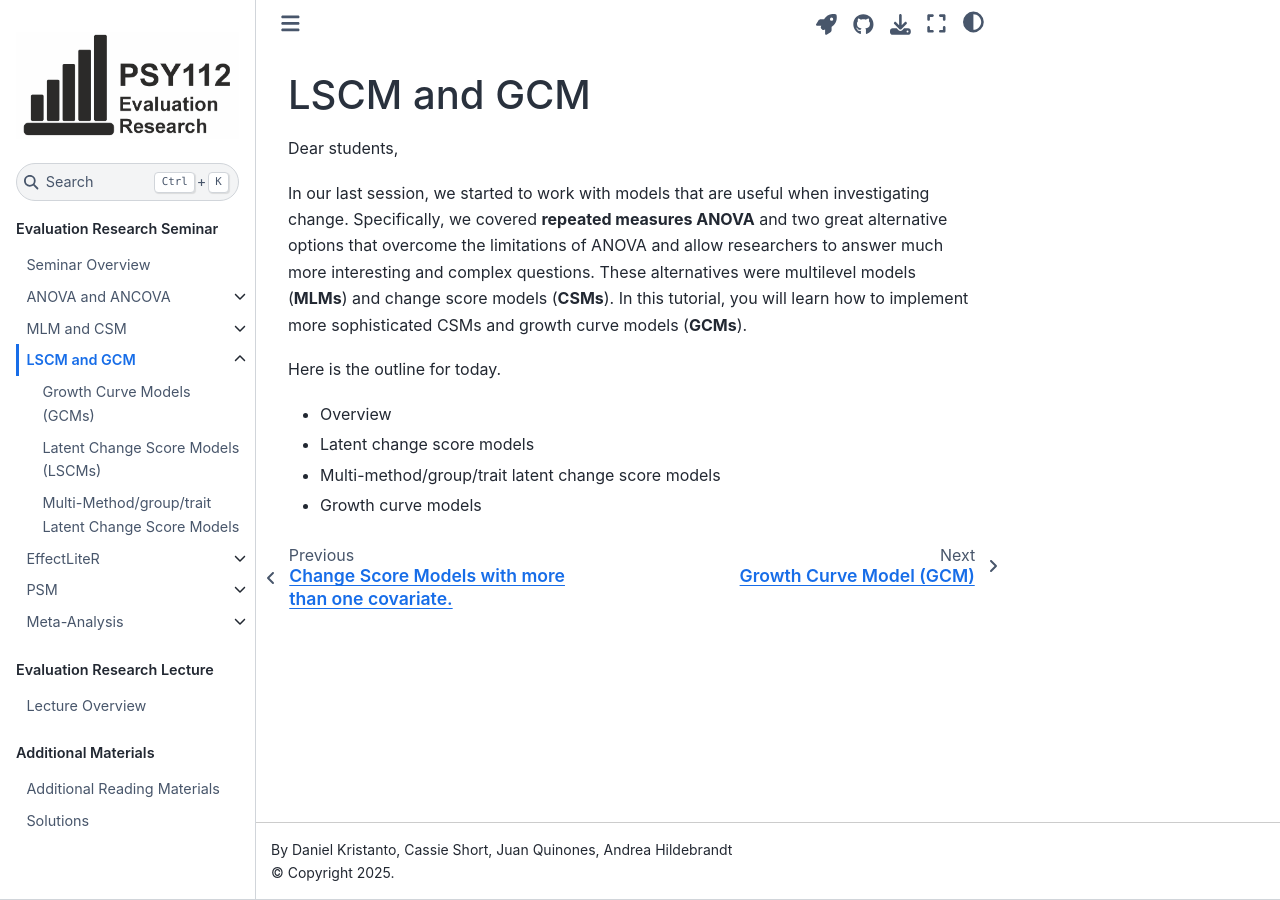
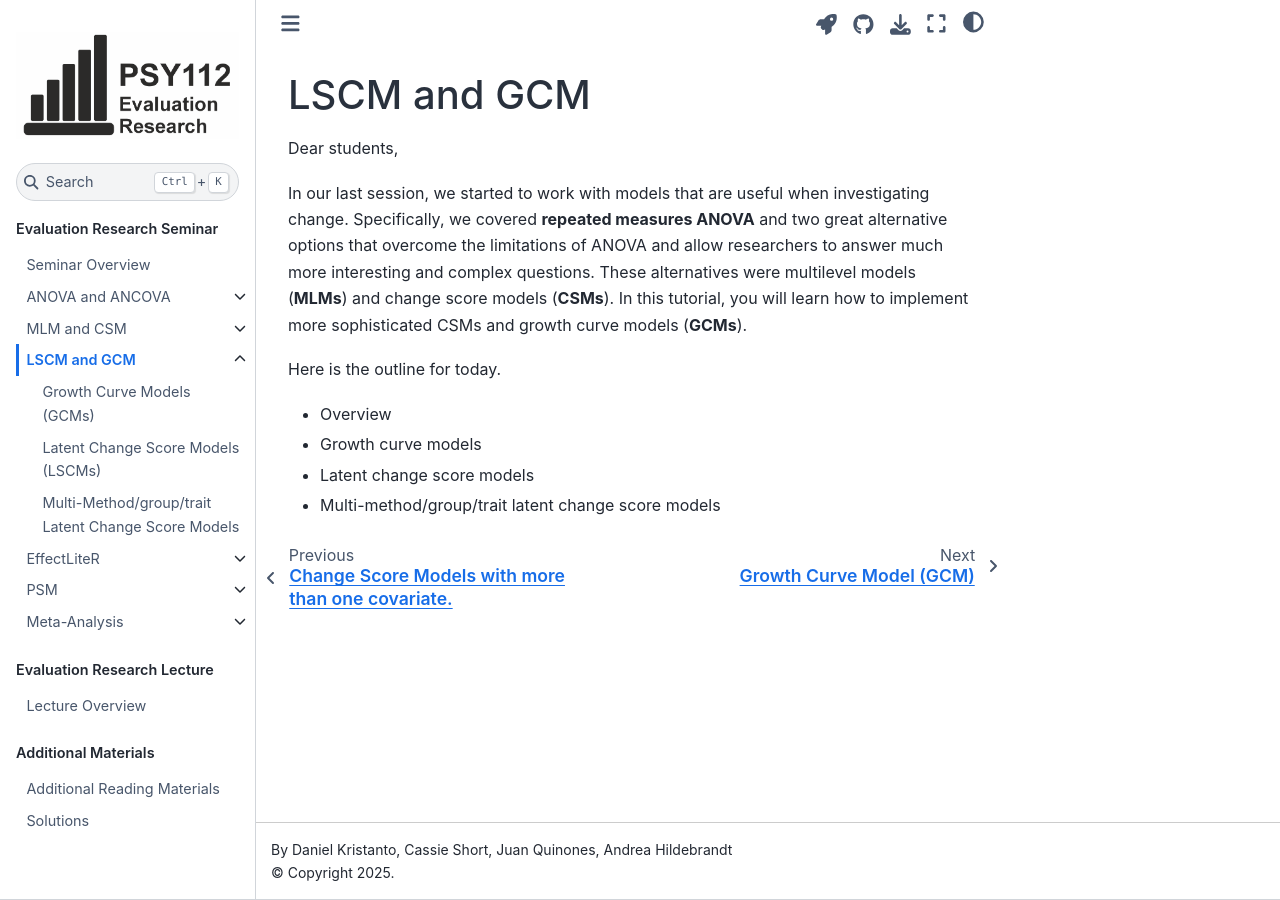
Before and after one commit to kristantodan12/psy112-ER, a Jupyter Book: the page built from book/Seminar/LSCM_and_GCM/0_Introduction.md, in a window 1280 px wide. Built offline with Jupyter Book 1.0.4 settings and Sphinx 7.4.7 and the Sphinx Book theme 1.1.4, drawn with Linux system fonts in a browser that asks for light colours; pages that are not in the unit, such as notebooks, are missing from menus.

Commit message:
Update section 3

```diff
--- a/book/Seminar/LSCM_and_GCM/0_Introduction.md
+++ b/book/Seminar/LSCM_and_GCM/0_Introduction.md
@@ -21,6 +21,6 @@ In our last session, we started to work with models that are useful when investi
 Here is the outline for today.
 
 * Overview
+* Growth curve models
 * Latent change score models
 * Multi-method/group/trait latent change score models
-* Growth curve models
```
Also changed, not shown: book/Seminar/LSCM_and_GCM/1_Growth_curve_models.ipynb, book/Seminar/LSCM_and_GCM/3_Multi-method_latent_change_score_model.ipynb.
